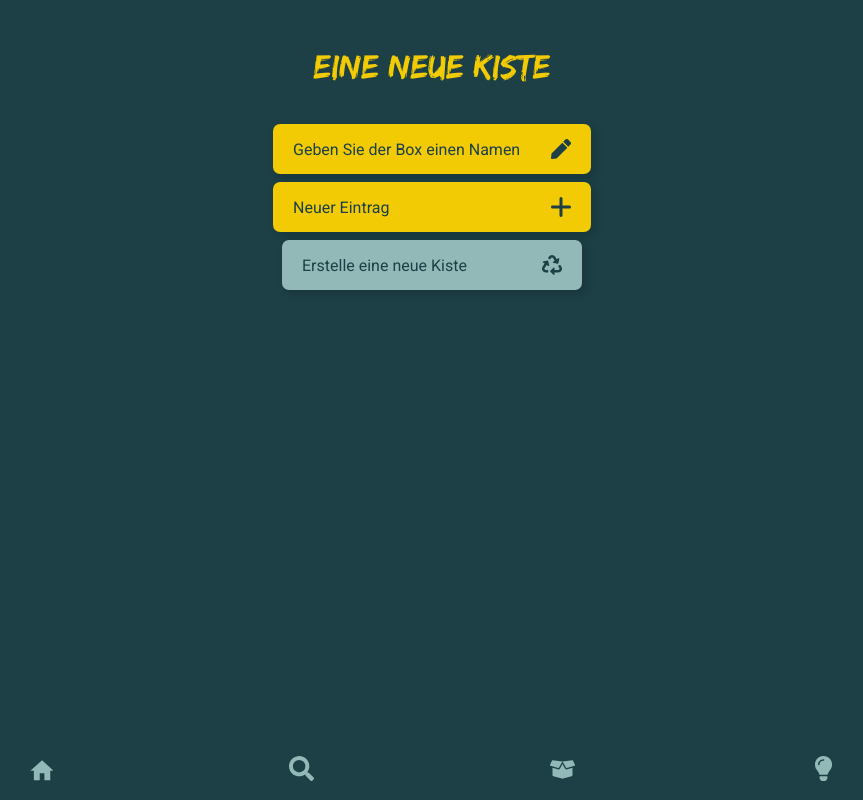
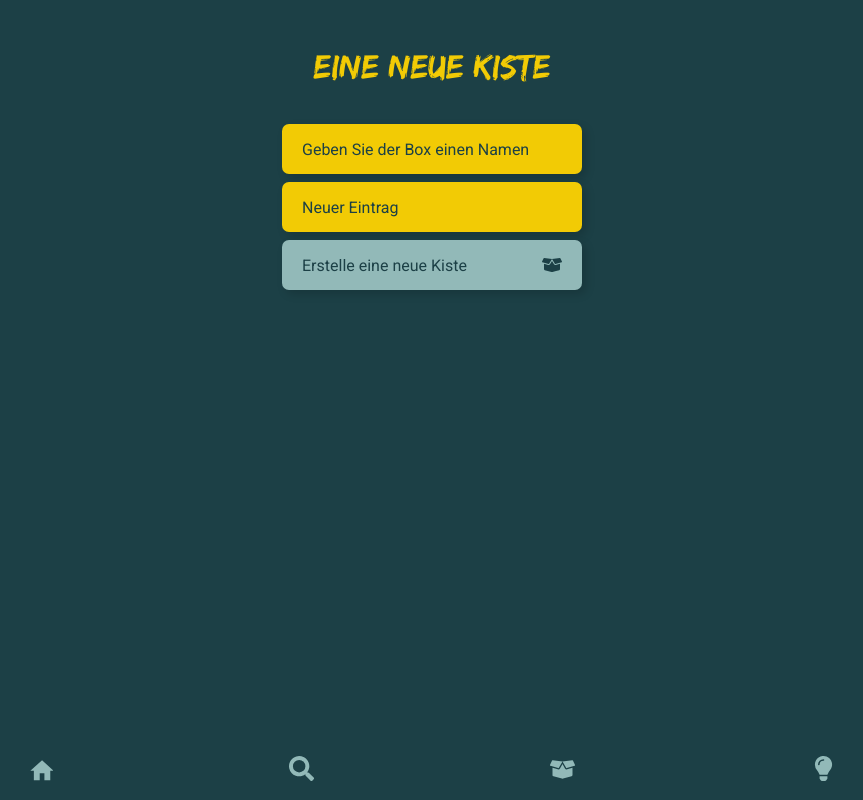
Before and after one commit to Frenzy265/recycle, a React (Create React App) app in the folder client/: page /box/new in a window 1280 px wide. Shown: the whole page, without its empty margins (208-1071 px from the left). Built offline with nearby package versions, Linux system fonts and the light colour scheme.

Commit message:
♻️ Refactor and redesign input and form

```diff
--- /dev/null
+++ b/client/src/components/Form.js
@@ -0,0 +1,50 @@
+import styled from "styled-components/macro";
+import PropTypes from "prop-types";
+import { BasicStyle, BasicSize } from "../globalstyle";
+
+const Form = styled.form`
+  ${BasicStyle};
+  ${BasicSize};
+  background-color: var(--action-color);
+  color: var(--primary-color);
+  justify-content: space-around;
+`;
+
+const Input = styled.input`
+  background-color: var(--action-color);
+  color: var(--primary-color);
+  border: none;
+
+  ::placeholder {
+    color: var(--primary-color);
+  }
+`;
+
+const ButtonIcon = styled.button`
+  background-color: var(--action-color);
+  height: 20px;
+  width: 20px;
+  border: none;
+
+  img {
+    height: 20px;
+    width: 20px;
+  }
+`;
+
+export const FormInput = ({ title, icon, alt }) => {
+  return (
+    <Form>
+      <Input placeholder={title} size="29" />
+      <ButtonIcon type="submit">
+        <img src={icon} alt={alt} />
+      </ButtonIcon>
+    </Form>
+  );
+};
+
+FormInput.propTypes = {
+  title: PropTypes.string.isRequired,
+  icon: PropTypes.any,
+  alt: PropTypes.string.isRequired,
+};
--- a/client/src/components/Input.js
+++ b/client/src/components/Input.js
@@ -2,29 +2,16 @@ import styled from "styled-components/macro";
 import PropTypes from "prop-types";
 import { BasicStyle, BasicSize } from "../globalstyle";
 
-const Form = styled.form`
+const Input = styled.input`
   ${BasicStyle};
   ${BasicSize};
   background-color: var(--action-color);
   color: var(--primary-color);
   justify-content: space-around;
-`;
-
-const Input = styled.input`
-  background-color: var(--action-color);
-  color: var(--primary-color);
-  border: none;
 
   ::placeholder {
     color: var(--primary-color);
   }
-`;
-
-const ButtonIcon = styled.button`
-  background-color: var(--action-color);
-  height: 20px;
-  width: 20px;
-  border: none;
 
   img {
     height: 20px;
@@ -32,18 +19,11 @@ const ButtonIcon = styled.button`
   }
 `;
 
-export const Inputfield = ({ title, icon, alt }) => {
-  return (
-    <Form>
-      <Input placeholder={title} size="29" />
-      <ButtonIcon type="submit">
-        <img src={icon} alt={alt} />
-      </ButtonIcon>
-    </Form>
-  );
+export const InputField = ({ title }) => {
+  return <Input type="text" placeholder={title} size="29" />;
 };
 
-Inputfield.propTypes = {
+InputField.propTypes = {
   title: PropTypes.string.isRequired,
   icon: PropTypes.any,
   alt: PropTypes.string.isRequired,
--- a/client/src/pages/BoxExist.js
+++ b/client/src/pages/BoxExist.js
@@ -1,16 +1,16 @@
 import { List } from "../components/ListItem";
 import IconRecycle from "../assets/icon-recycle-primary.svg";
-import { Inputfield } from "../components/Input";
+import { FormInput } from "../components/Form";
 import IconAdd from "../assets/icon-add-primary.svg";
 import Button from "../components/Button";
 
 export default function BoxExist() {
   return (
     <>
-      <Inputfield title="Neuer Eintrag" icon={IconAdd} alt="Icon add" />
+      <FormInput title="Neuer Eintrag" icon={IconAdd} alt="Icon add" />
       <List item="Wandfarbe" icon={IconRecycle} alt={"Icon Recycle"} />
       <Button>
-        <p>Erfolgreich recycled</p>
+        <p>Kiste erfolgreich recycled</p>
         <img src={IconRecycle} alt="Icon recycle" />
       </Button>
     </>
--- a/client/src/pages/BoxNew.js
+++ b/client/src/pages/BoxNew.js
@@ -1,9 +1,9 @@
-import { Inputfield } from "../components/Input";
+import { InputField } from "../components/Input";
 import Button from "../components/Button";
 import IconAdd from "../assets/icon-add-primary.svg";
 import IconPen from "../assets/icon-pen-primary.svg";
-import IconRecycle from "../assets/icon-recycle-primary.svg";
 import { useState } from "react";
+import IconBox from "../assets/icon-box-primary.svg";
 
 export default function BoxNew() {
   const [boxName, setBoxName] = useState(null);
@@ -19,7 +19,7 @@ export default function BoxNew() {
 
   return (
     <>
-      <Inputfield
+      <InputField
         onSubmit
         title="Geben Sie der Box einen Namen"
         icon={IconPen}
@@ -27,7 +27,7 @@ export default function BoxNew() {
         value={boxName}
         onChange={handleChangeBoxName}
       />
-      <Inputfield
+      <InputField
         title="Neuer Eintrag"
         icon={IconAdd}
         alt="Icon Add"
@@ -36,7 +36,7 @@ export default function BoxNew() {
       />
       <Button type="submit">
         <p>Erstelle eine neue Kiste</p>
-        <img src={IconRecycle} alt="Icon recycle" />
+        <img src={IconBox} alt="Icon Box" />
       </Button>
     </>
   );
--- a/client/src/pages/SearchStart.js
+++ b/client/src/pages/SearchStart.js
@@ -1,4 +1,4 @@
-import { Inputfield } from "../components/Input";
+import { FormInput } from "../components/Form";
 import { List } from "../components/ListItem";
 import IconSearch from "../assets/icon-search-primary.svg";
 import IconArrowForward from "../assets/icon-arrow-forward-primary.svg";
@@ -6,7 +6,7 @@ import IconArrowForward from "../assets/icon-arrow-forward-primary.svg";
 export default function Search() {
   return (
     <>
-      <Inputfield
+      <FormInput
         title="Was möchtest du recyceln?"
         icon={IconSearch}
         alt="Icon Search"
```
